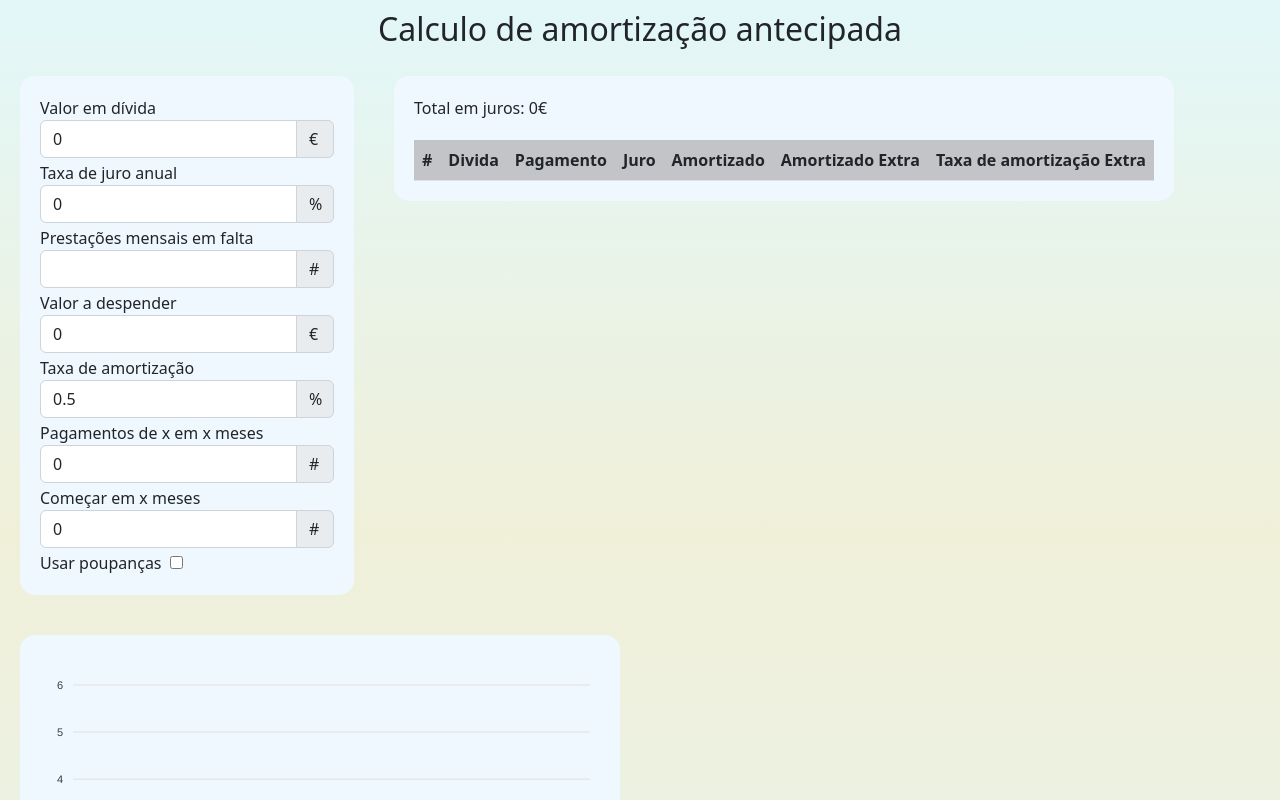
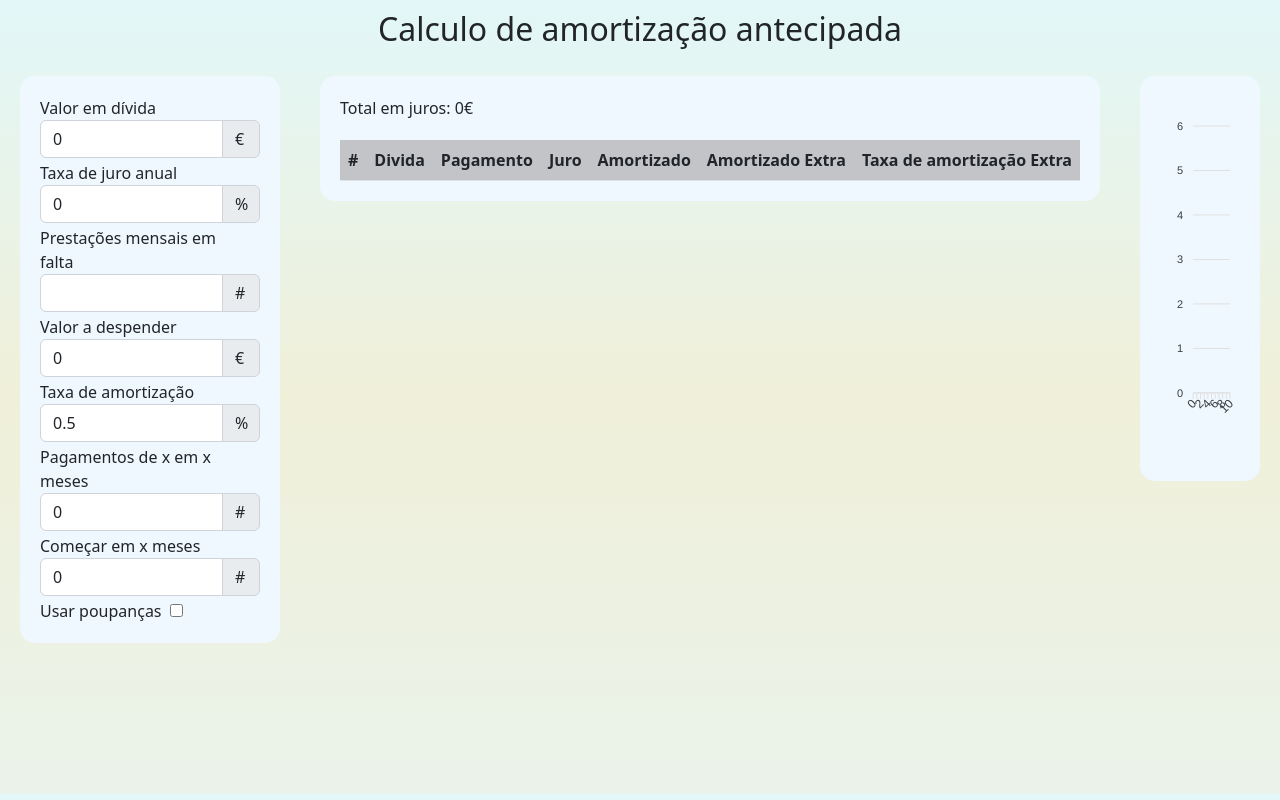
Before and after one commit to sergiosaint/Finance, a React (Create React App) app: page / in a window 1280 px wide. Shown: the top 800 px of the page. Built offline with nearby package versions, Linux system fonts and the light colour scheme.

Commit message:
try fill remaining space with 3rd column

```diff
--- a/src/LoanRepayment.css
+++ b/src/LoanRepayment.css
@@ -3,8 +3,12 @@
   text-align: center;
 }
 
+.settings {
+  width: 260px;
+}
+
 .graph {
-  min-width: 600px;
+  flex: 1;
 }
 
 .input-group-text {
@@ -45,6 +49,10 @@
   .sticky {position: inherit; top: auto;}
 }
 
+.results{
+  max-width: 890px;
+}
+
 .results .text {
   margin-bottom: 20px;
 }
--- a/src/components/LoanRepayment.tsx
+++ b/src/components/LoanRepayment.tsx
@@ -59,15 +59,15 @@ function getResults(
   const afterTaxCosts = RoundToTwoDecimalPlaces(afterInstallments.totalInterest + afterInstallments.totalTaxes)
   const savedMoney = RoundToTwoDecimalPlaces(beforeInstallments.totalInterest - afterTaxCosts)
 
-
   return (
     <div className='roundedBox results'>
       <div className='text'>
         Total em juros{repaymentValue !== 0 && <> antes</>}: {beforeInstallments.totalInterest}€<br/>
         {repaymentValue !== 0 &&
         <>Total em juros e taxas depois: {`${afterTaxCosts}€ (${afterInstallments.totalInterest} + ${afterInstallments.totalTaxes})`}<br/>
-        poupanca: {savedMoney}€<br/>
-        {repaymentEveryXMonths === 0 && false && <>Equivalente a colocar os {repaymentValue}€ a {RoundToTwoDecimalPlaces((savedMoney/(numberOfPayments-startMonth))*100/repaymentValue*12)}% de juro anual durante os restantes {numberOfPayments-startMonth} meses. (sem reinvestir os juros anuais)<br/></>}
+        poupança: {savedMoney}€<br/>
+        {repaymentEveryXMonths === 0 && afterInstallments.installments.length > startMonth+1 && <><br/>Para ter a mesma liquidez e poupança em juros é equivalente a colocar os {repaymentValue}€ a {RoundToTwoDecimalPlaces(((afterInstallments.installments[startMonth].monthlyPayment - afterInstallments.installments[startMonth+1].monthlyPayment) + savedMoney/(numberOfPayments-startMonth))*100/repaymentValue*12)}% de juro liquido anual durante os restantes {numberOfPayments-startMonth} meses. (Isto sem contar com poupanças em seguros.)<br/></>}
+        {repaymentEveryXMonths === 0 && <><br/>Para ter apenas a mesma poupança é equivalente a colocar os {repaymentValue}€ a {RoundToTwoDecimalPlaces((savedMoney/(numberOfPayments-startMonth))*100/repaymentValue*12)}% de juro anual durante os restantes {numberOfPayments-startMonth} meses. (sem reinvestir os juros anuais)<br/><br/></>}
 
         {savedTimeText(savedMonths)}<br/></>}
       </div>
@@ -150,7 +150,7 @@ function LoanRepayment(props: ILoanRepaymentProps) {
         <h2 className='title'>Calculo de amortização antecipada</h2>
 
         <div className='grid-container'>
-          <div className='roundedBox sticky'>
+          <div className='roundedBox sticky settings'>
             <form className='demoForm'>
               <div className='form-group'>
 
```
